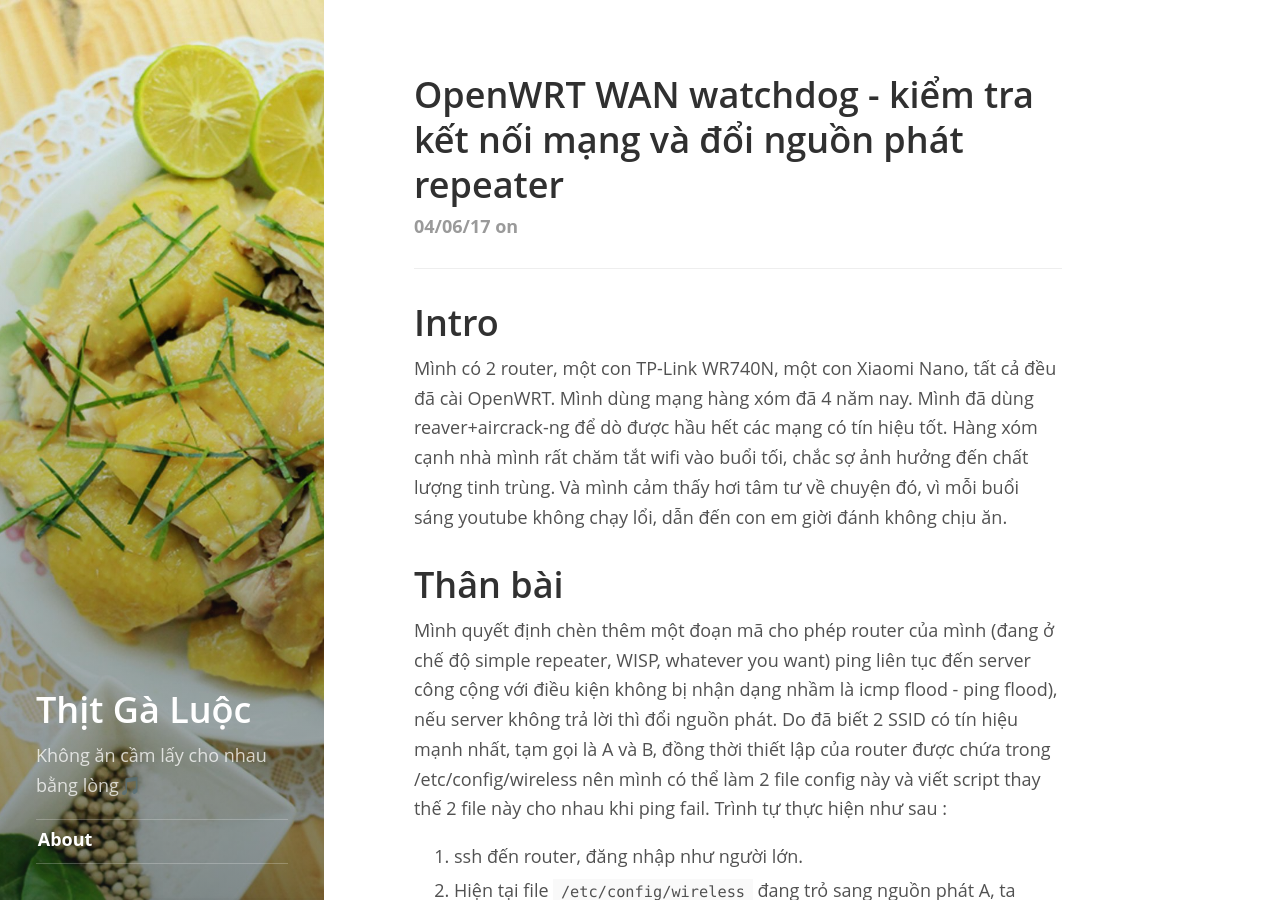
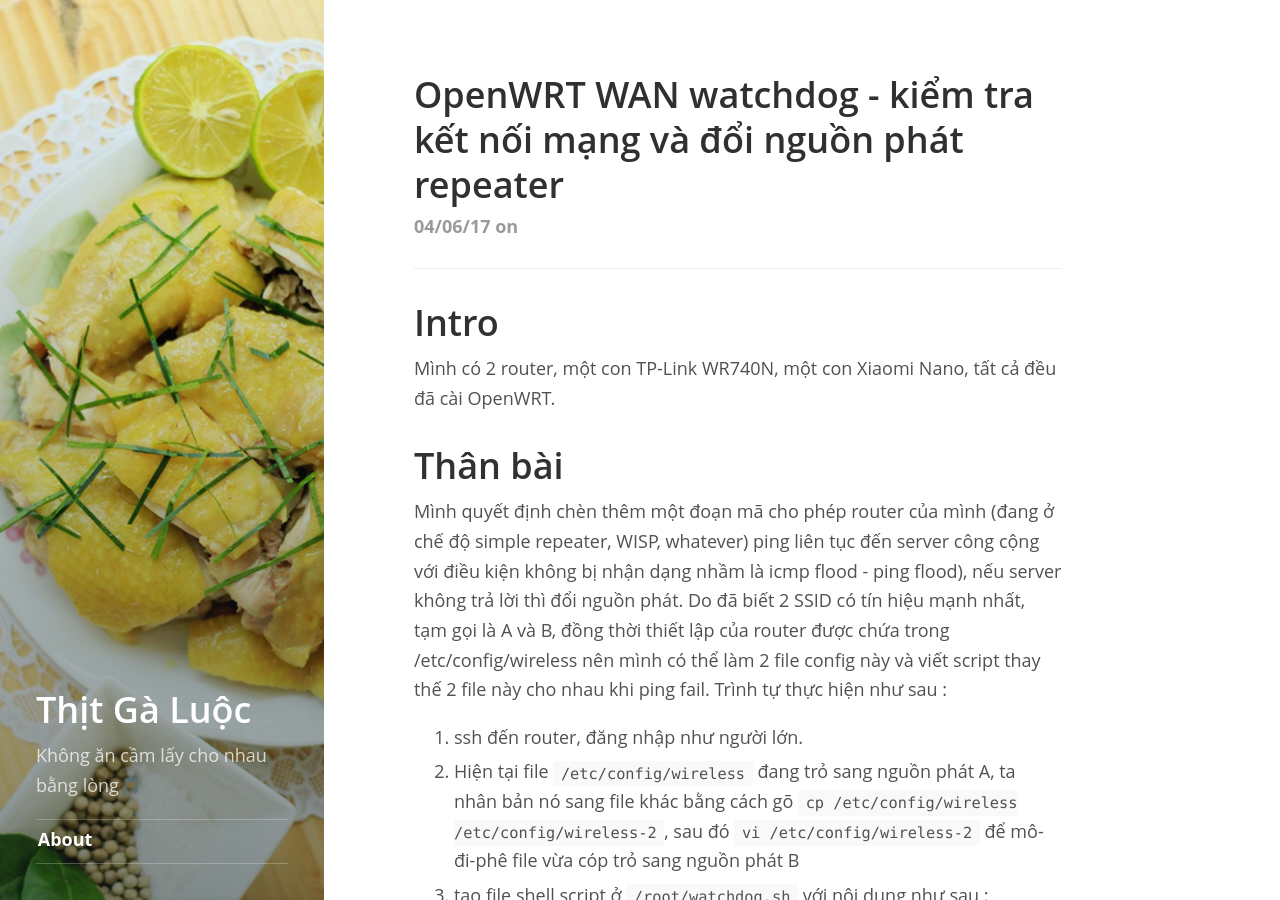
Before and after one commit to thit-ga-luoc/thitgaluoc.github.io, a Jekyll site: the page built from _posts/2017-04-06-OpenWRT-watchdog-repeater.md, in a window 1280 px wide and 900 px high. Built offline with Jekyll 4.4.1, drawn with Linux system fonts in a browser that asks for light colours.

Commit message:
Update 2017-04-06-OpenWRT-watchdog-repeater.md

```diff
--- a/_posts/2017-04-06-OpenWRT-watchdog-repeater.md
+++ b/_posts/2017-04-06-OpenWRT-watchdog-repeater.md
@@ -6,13 +6,9 @@ tags: [openwrt]
 
 # Intro
 Mình có 2 router, một con TP-Link WR740N, một con Xiaomi Nano, tất cả đều đã cài OpenWRT.
-Mình dùng mạng hàng xóm đã 4 năm nay.
-Mình đã dùng reaver+aircrack-ng để dò được hầu hết các mạng có tín hiệu tốt.
-Hàng xóm cạnh nhà mình rất chăm tắt wifi vào buổi tối, chắc sợ ảnh hưởng đến chất lượng tinh trùng.
-Và mình cảm thấy hơi tâm tư về chuyện đó, vì mỗi buổi sáng youtube không chạy lổi, dẫn đến con em giời đánh không chịu ăn.
 
 # Thân bài
-Mình quyết định chèn thêm một đoạn mã cho phép router của mình (đang ở chế độ simple repeater, WISP, whatever you want) ping liên tục đến server công cộng với điều kiện không bị nhận dạng nhầm là icmp flood - ping flood), nếu server không trả lời thì đổi nguồn phát. Do đã biết 2 SSID có tín hiệu mạnh nhất, tạm gọi là A và B, đồng thời thiết lập của router được chứa trong /etc/config/wireless nên mình có thể làm 2 file config này và viết script thay thế 2 file này cho nhau khi ping fail.
+Mình quyết định chèn thêm một đoạn mã cho phép router của mình (đang ở chế độ simple repeater, WISP, whatever) ping liên tục đến server công cộng với điều kiện không bị nhận dạng nhầm là icmp flood - ping flood), nếu server không trả lời thì đổi nguồn phát. Do đã biết 2 SSID có tín hiệu mạnh nhất, tạm gọi là A và B, đồng thời thiết lập của router được chứa trong /etc/config/wireless nên mình có thể làm 2 file config này và viết script thay thế 2 file này cho nhau khi ping fail.
 Trình tự thực hiện như sau :
 1. ssh đến router, đăng nhập như người lớn.
 2. Hiện tại file `/etc/config/wireless` đang trỏ sang nguồn phát A, ta nhân bản nó sang file khác bằng cách gõ `cp /etc/config/wireless /etc/config/wireless-2`, sau đó `vi /etc/config/wireless-2` để mô-đi-phê file vừa cóp trỏ sang nguồn phát B
```
